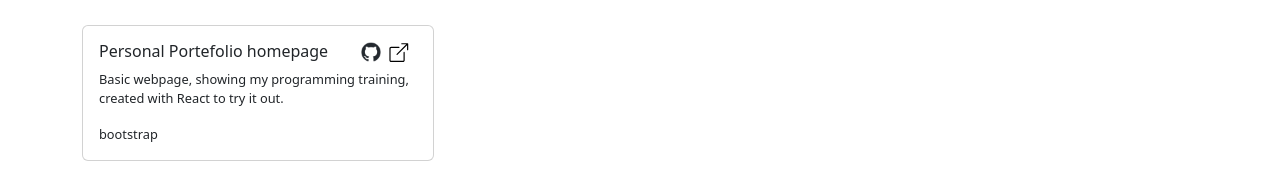
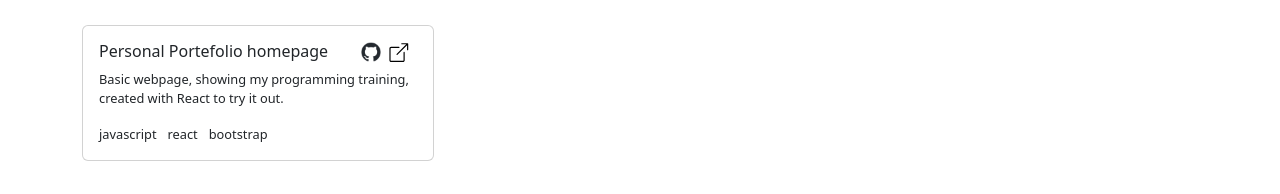
Before and after one commit to theislanglands/Portefolio, a React (Create React App) app: page /projects in a window 1280 px wide. Shown: the part 138-332 px from the top of the page. Built offline with nearby package versions, Linux system fonts and the light colour scheme.

Commit message:
tech showing - need to break line end of card

```diff
--- a/src/App.css
+++ b/src/App.css
@@ -92,7 +92,15 @@
 
 }
 
-/* contact */
+/* projects */
 .project-icons {
   margin-right: calc(4px + 0.5vmin);
 }
+
+.techs {
+  display:inline-flex;
+}
+
+.tech {
+  padding-right: calc(3px + 1vmin);
+}
--- a/src/pages/Projects.js
+++ b/src/pages/Projects.js
@@ -6,7 +6,7 @@ import linkicon from '../assets/box-arrow-up-right.svg';
 import githubicon from '../assets/github-mark.png';
 
 
-function getIcons(props) {
+function getIcons() {
     let github
     let link
 
@@ -19,7 +19,7 @@ function getIcons(props) {
         </>
         );
     }
-    if (props[0].link) {
+    if (projects[0].link) {
         link = (
         <>
             <a href="#link fto linkedin" target={"_blank"}>
@@ -31,6 +31,19 @@ function getIcons(props) {
 
     return (
         <>{link}{github}</>
+    );
+}
+
+function getTechs() {
+    let techs = projects[1].tech;
+
+    return (
+        <div className="techs">
+           {techs.map((tech) =>
+           (
+            <div className="tech">{tech}</div>
+           ))}
+        </div>
     );
 }
 
@@ -54,17 +67,17 @@ const Projects = () => {
                                         </Col>
                                         <Col>
                                             <div>
-                                                {getIcons(projects)}
+                                                {getIcons()}
                                             </div>
                                         </Col>
                                     </Row>
-
-
                                 </Card.Title>
                                 <Card.Text style={{ fontSize: '0.8rem' }}>
                                     <p>{projects[1].description}</p>
+                                    <div>
+                                        {getTechs()}
+                                    </div>
 
-                                    {projects[1].tech[2]}
                                     </Card.Text>
                             </Card.Body>
                         </Card>
```
